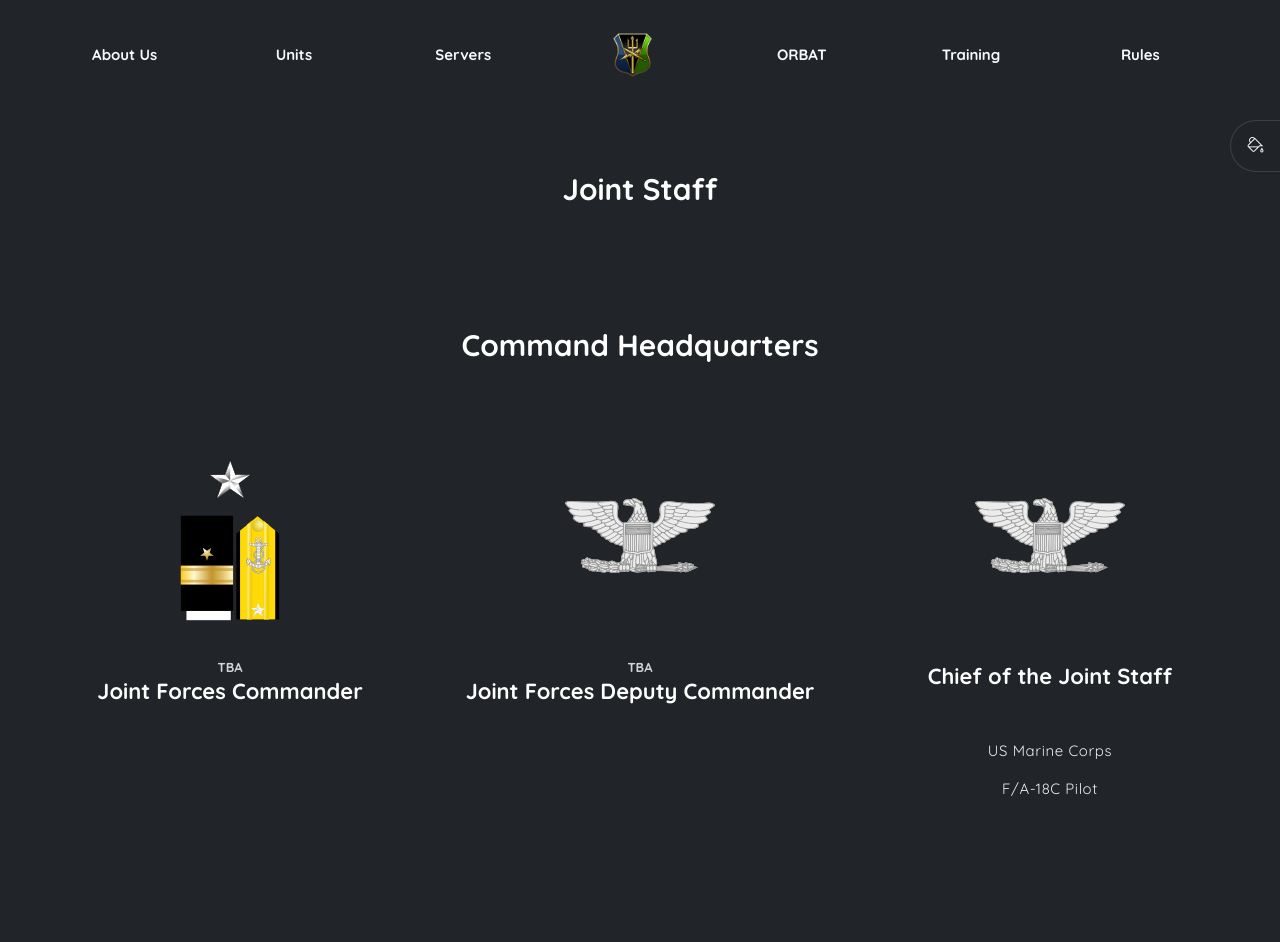
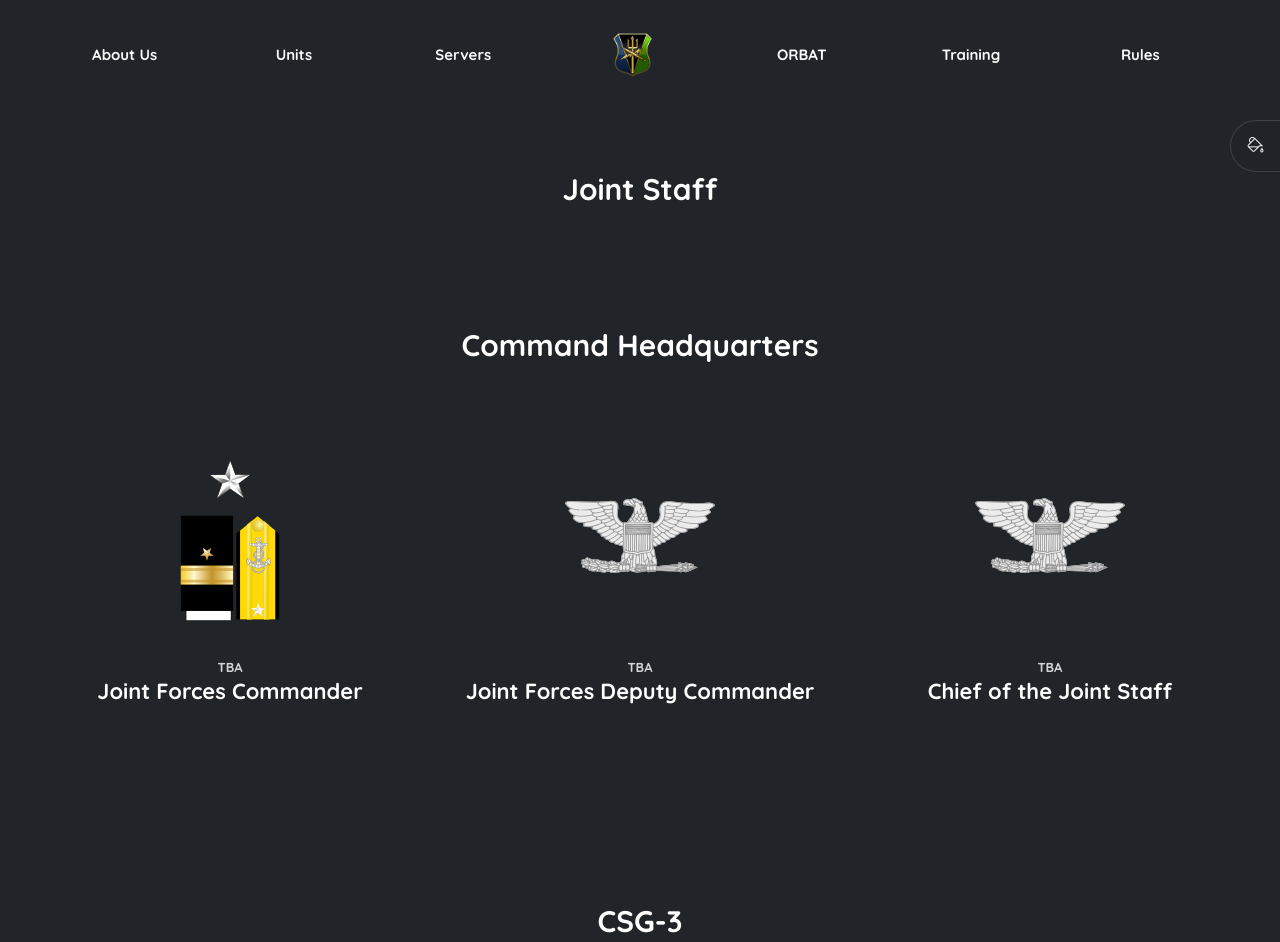
Before and after one commit to windeck622/virtual_joint_forces_command, a website: page orbat.html in a window 1280 px wide. Shown: the top 942 px of the page. Drawn offline with Linux system fonts and the light colour scheme.

Commit message:
Update orbat.html

```diff
--- a/orbat.html
+++ b/orbat.html
@@ -67,10 +67,9 @@
                 <a href="javascript:void(0)" class="card">
                     <div style="height: 200px; display: flex; justify-content: center;"><img src="assets/imgs/ranks/USMC_O_6.png" class="card-img" alt="{insert an image for 23AF}" style="object-fit: scale-down;"></div>
                     <div class="card-body">
-                        <h6 class="card-subtitle"></h6>
+                        <h6 class="card-subtitle">TBA</h6>
                         <h3 class="card-title" style="height:62px">Chief of the Joint Staff</h3>
-                        <p>US Marine Corps</p>
-                        <p>F/A-18C Pilot</p>
+                        <p></p>
                     </div>
                 </a>
             </div>
```
